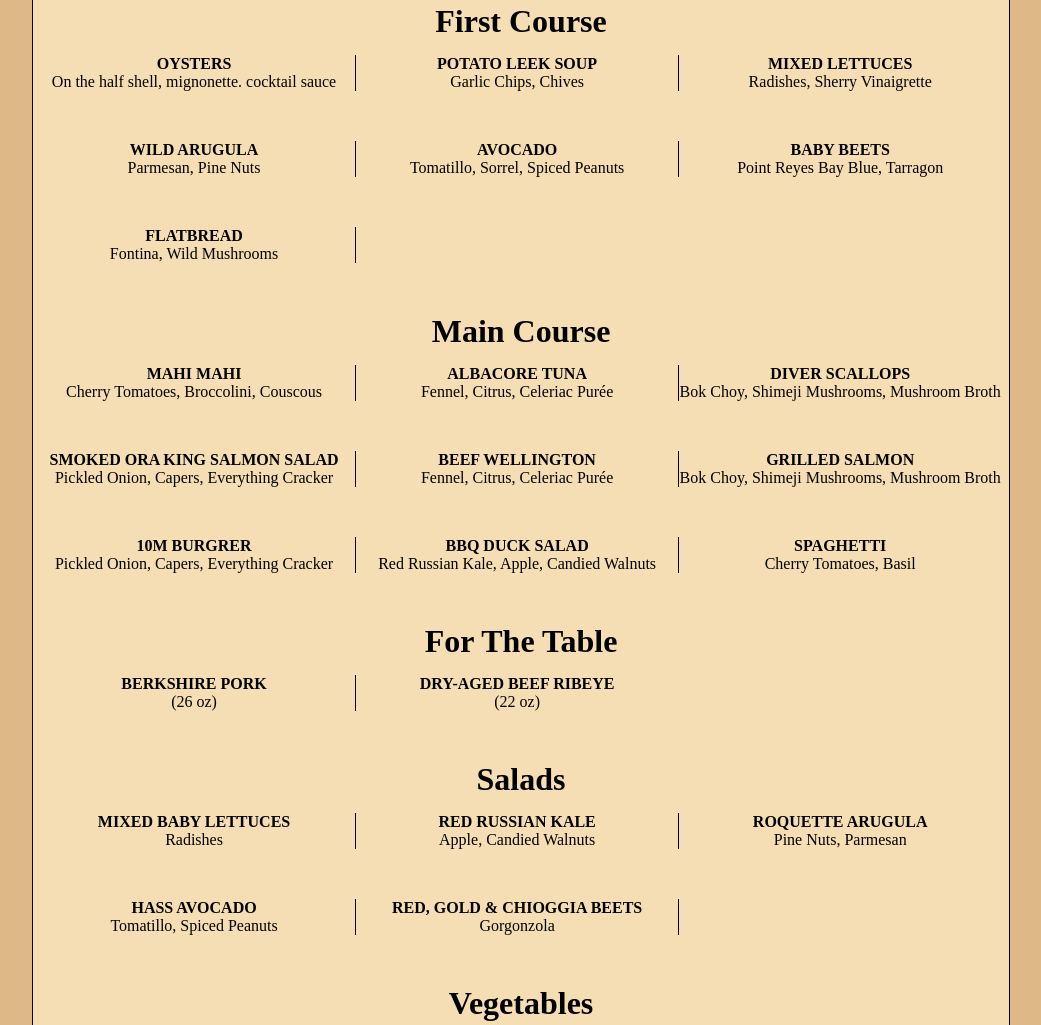
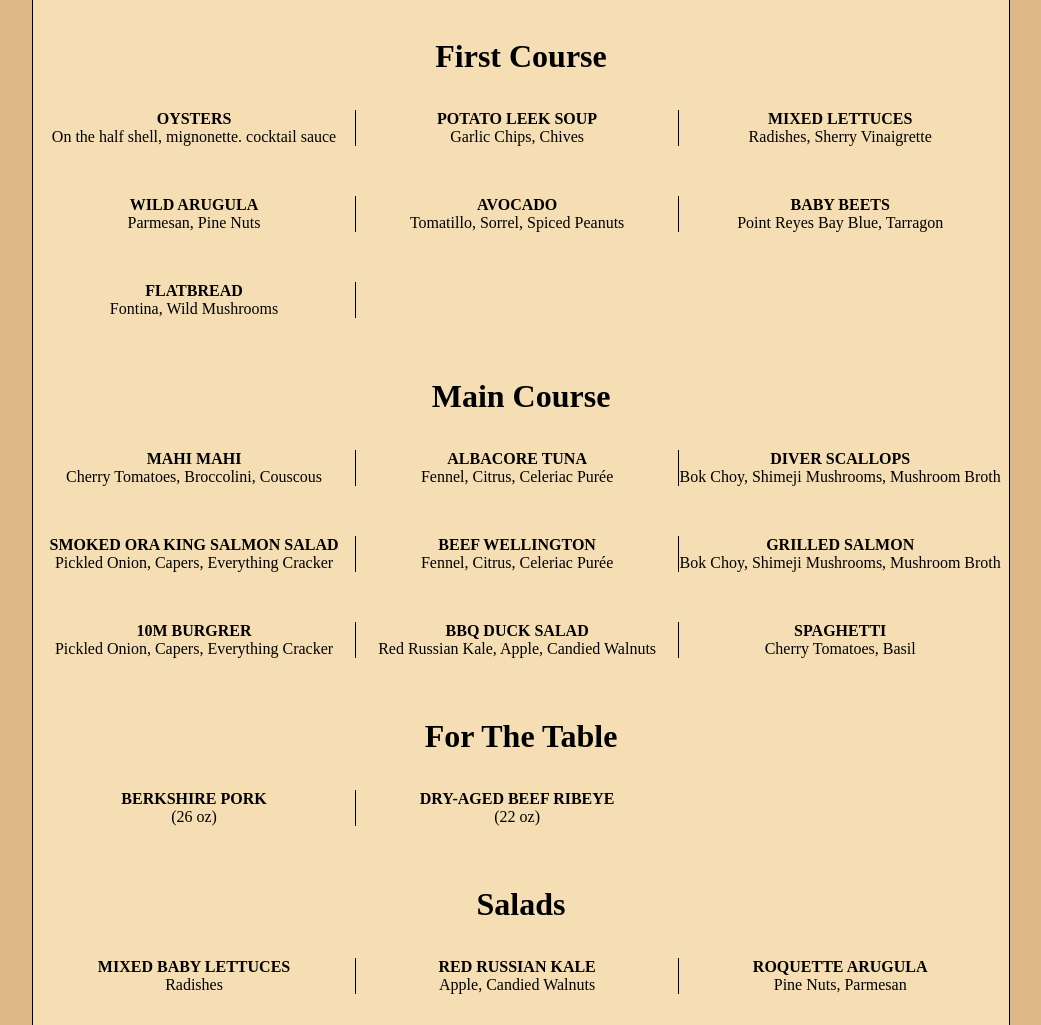
Before and after one commit to BKirilov/Restaurant-Project, a plain HTML site: page menu.html in a window 1280 px wide. Shown: the part 1496-2521 px from the top of the page, without its empty margins (119-1160 px from the left). Drawn offline with Linux system fonts and the light colour scheme.

Commit message:
smal fix for the menu page

```diff
--- a/styles.css
+++ b/styles.css
@@ -1025,10 +1025,9 @@ section.recipe-page .recipe-instructions h3 {
 }
 
 .menu-section_header {
-  margin-bottom: 15px;
-
+  margin-bottom: 35px;
+  margin-top: 35px;
 }
-
 
 .menu-row {
   height: 30%;
@@ -1043,7 +1042,7 @@ section.recipe-page .recipe-instructions h3 {
   margin-bottom: 25px;
 }
 
-.menu-column:last-child{
+.menu-column:last-child {
   border: none;
 }
 
```
